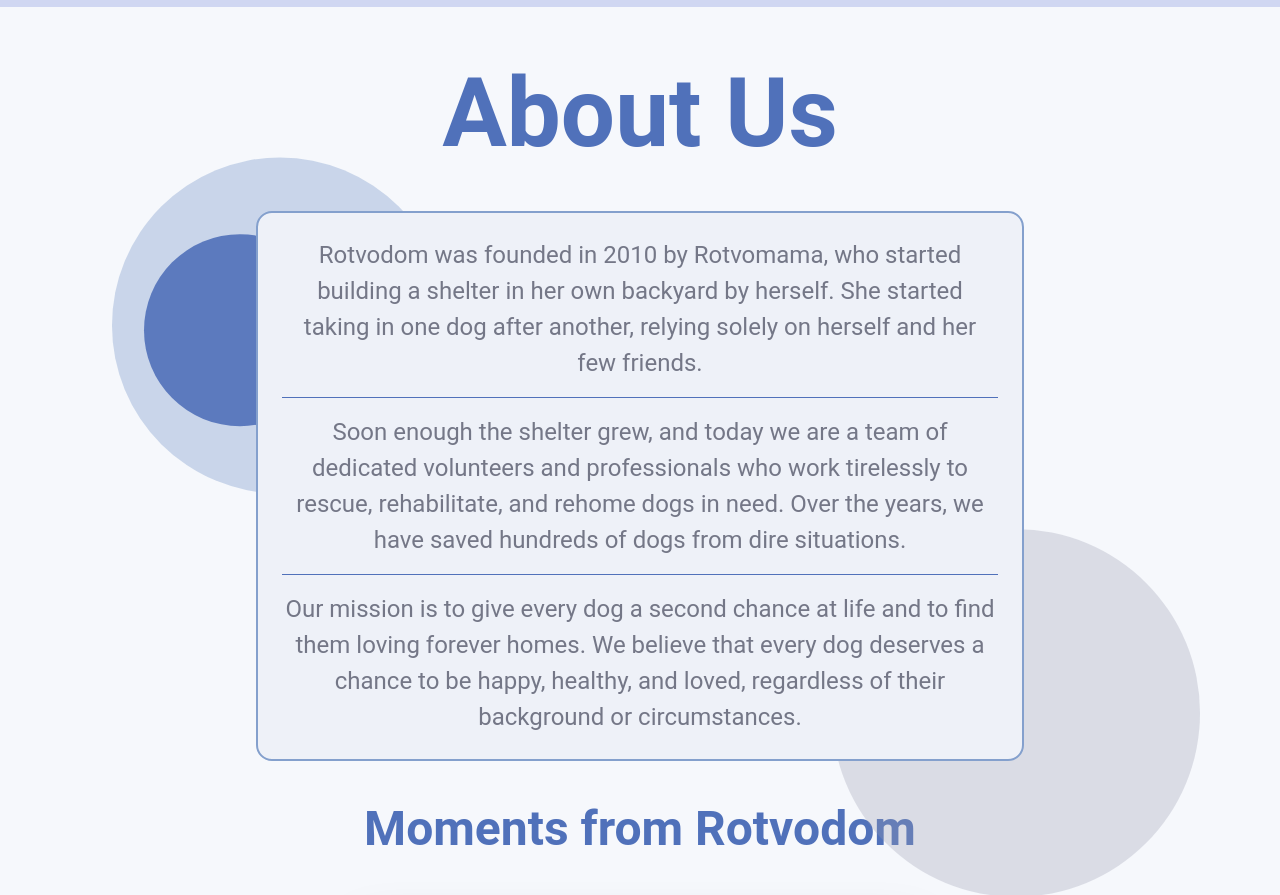
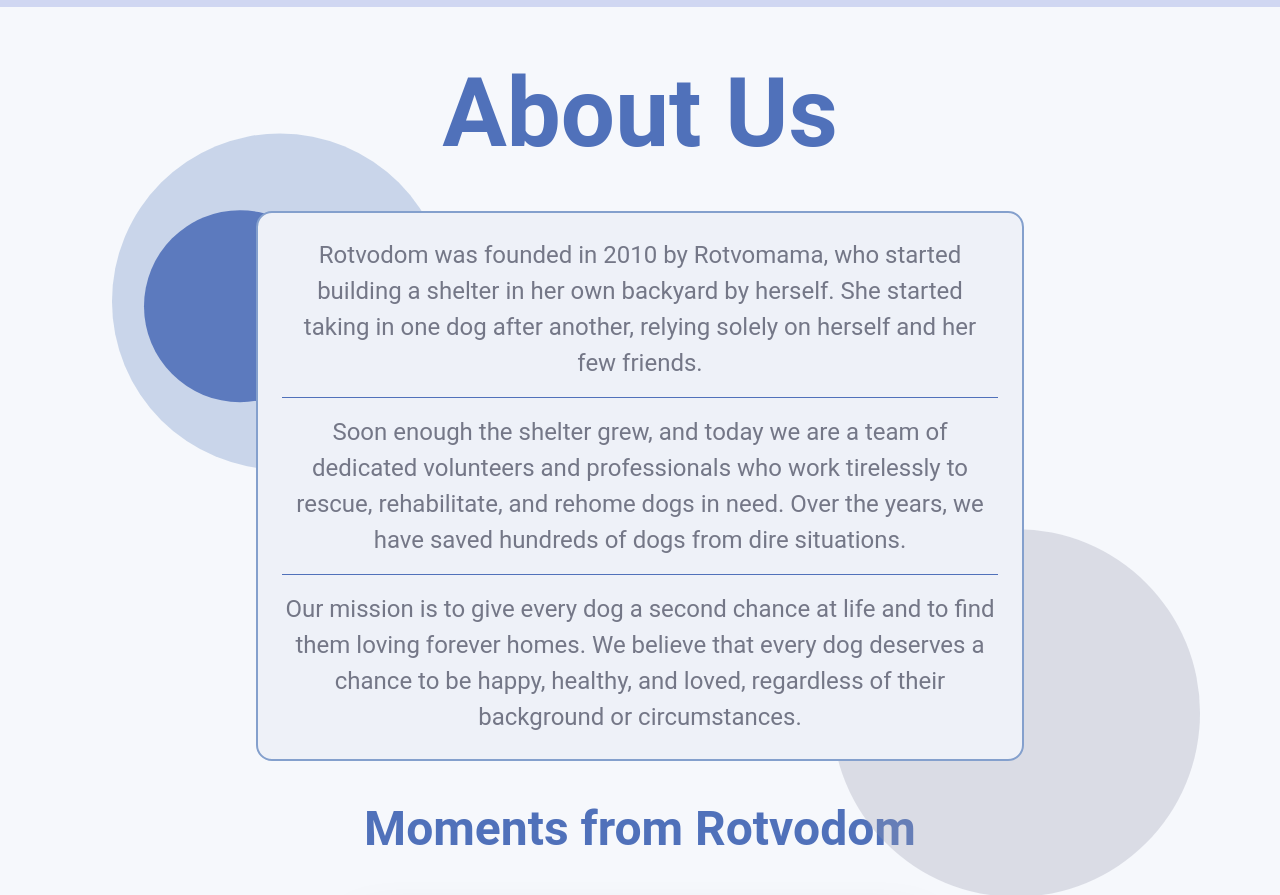
Before and after one commit to bavayra/dog-shelter, a React (Vite) app: page / in a window 1280 px wide. Shown: the part 4860-5755 px from the top of the page. Built offline with nearby package versions, Linux system fonts and the light colour scheme; a web font is replaced by a local one.

Commit message:
style(aboutUs-1024): corrected decor circles positiones

```diff
--- a/src/App.tsx
+++ b/src/App.tsx
@@ -193,7 +193,7 @@ function App() {
                 left="0"
                 opacity={40}
                 zIndex={10}
-                className="xs:translate-y-2/5 xs:-translate-x-1/3 tablet-lg:-translate-x-[10%] tablet-lg:mt-4 4xl:-ml-12 md:translate-x-[5%] xl:translate-x-1/3 2xl:translate-x-2/3"
+                className="xs:translate-y-2/5 xs:-translate-x-1/3 tablet-lg:-translate-x-[10%] tablet-lg:mt-4 4xl:-ml-12 md:translate-x-[5%] lg:-mt-2 lg:translate-x-[5%] xl:translate-x-1/3 2xl:translate-x-2/3"
               />
               <DecorativeCircle
                 size={16}
@@ -208,7 +208,7 @@ function App() {
                 left="0"
                 opacity={90}
                 zIndex={10}
-                className="tablet-lg:translate-x-[25%] xs:translate-y-[145%] xs:-translate-x-[5%] 5xl:-ml-8 4xl:-ml-11 4xl:mt-8 tablet-lg:mt-4 md:translate-x-[50%] md:translate-y-[110%] xl:translate-x-[75%] 2xl:translate-x-[135%]"
+                className="tablet-lg:translate-x-[25%] xs:translate-y-[145%] xs:-translate-x-[5%] 5xl:-ml-8 4xl:-ml-11 4xl:mt-8 tablet-lg:mt-4 md:translate-x-[50%] md:translate-y-[110%] lg:-mt-2 lg:translate-x-[50%] xl:translate-x-[75%] 2xl:translate-x-[135%]"
               />
             </div>
             <AboutUs />
```
